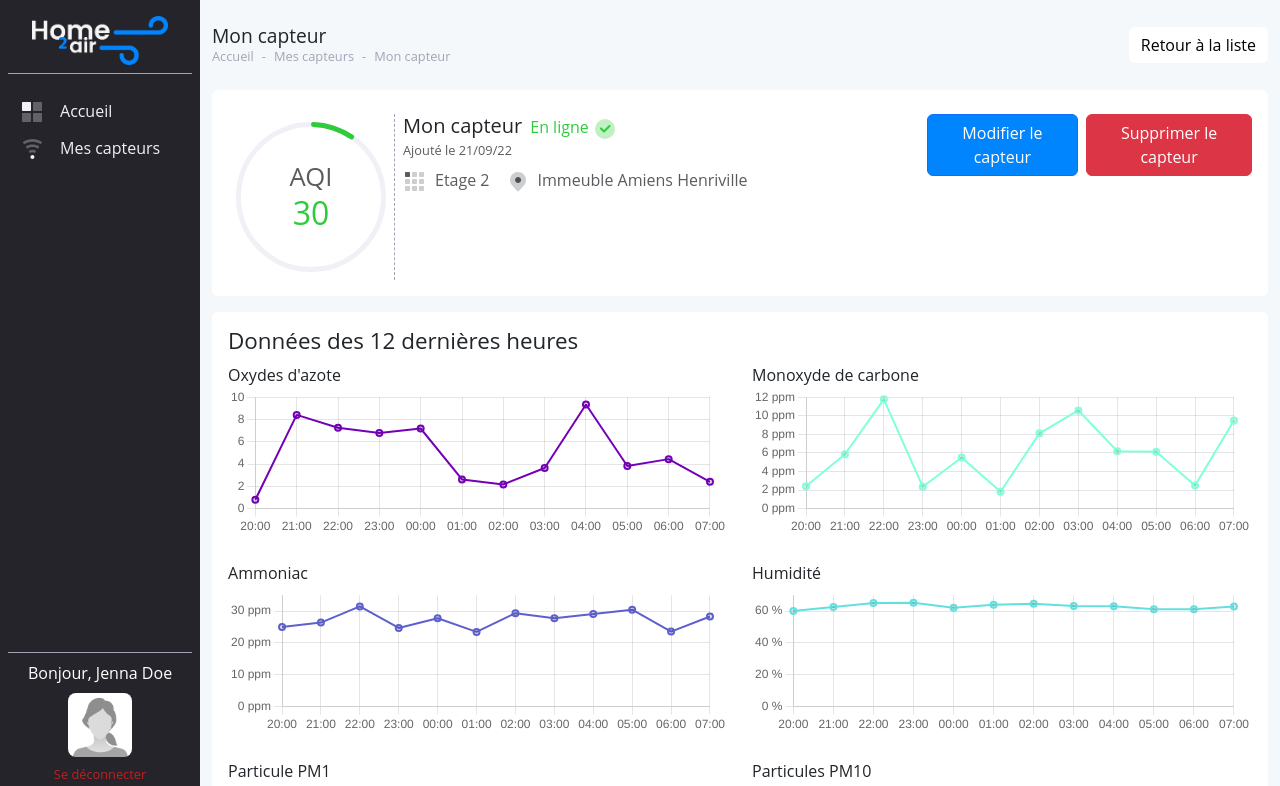
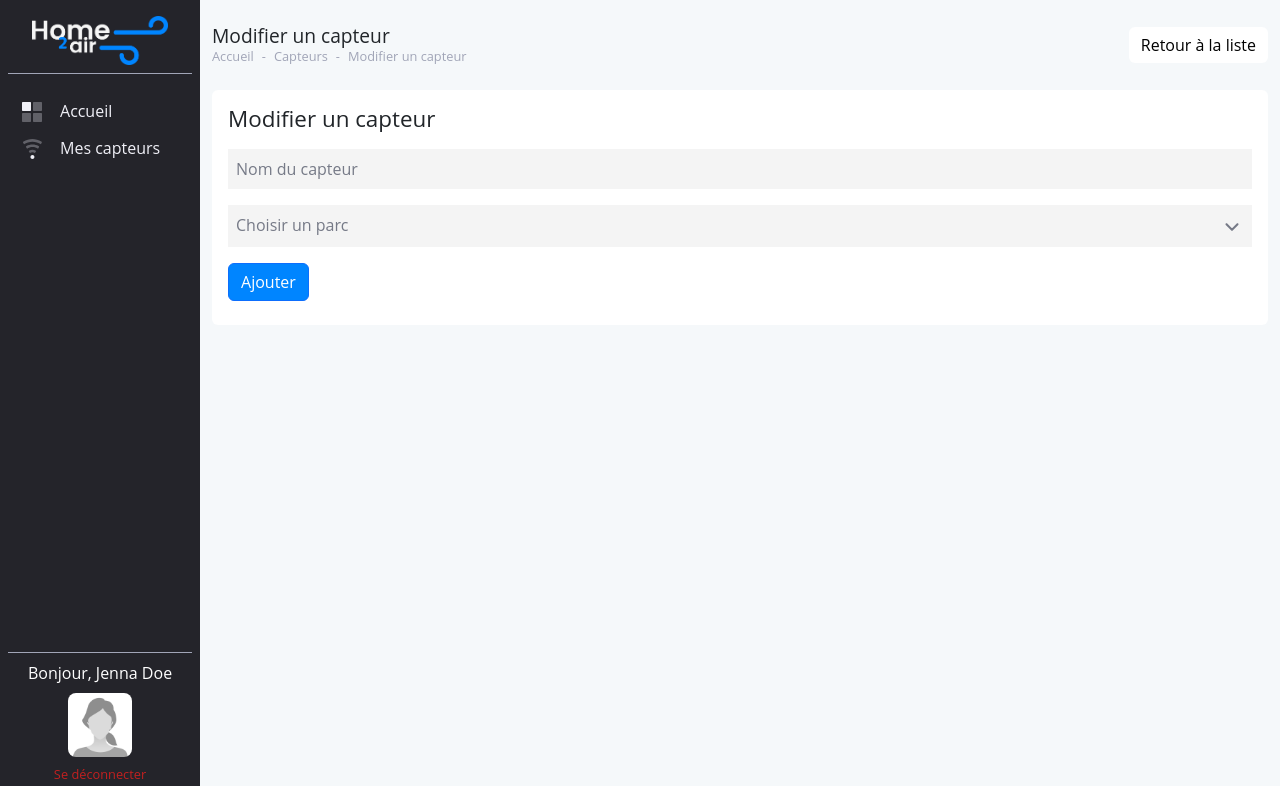
Before and after one commit to guillaume-bgr/HomeToAirDesktop, a React (Vite) app in the folder src/renderer/: page /sensors/edit in a window 1280 px wide. Shown: the top 786 px of the page. Built offline with nearby package versions, Linux system fonts and the light colour scheme.

Commit message:
Formulaire conditionnel

```diff
--- a/src/renderer/src/components/forms/add/AddSensor.jsx
+++ b/src/renderer/src/components/forms/add/SensorForm.jsx
@@ -2,24 +2,36 @@ import Card from "../../widgets/Card";
 import TopBar from "../../layout/Topbar";
 import NiceSelect from "../../widgets/NiceSelect";
 
-function AddSensor() {
+function SensorForm(props) {
+    let formOptions = {
+        pageTitle: 'Ajouter un capteur',
+        data: {
+            name: props.sensor?.name,
+            park: props.sensor?.Park,
+        }
+    }
+
+    if (props.action == 'edit') {
+        formOptions.pageTitle = 'Modifier un capteur';
+    }
+
     return (
         <div className="container">
             <TopBar
-            pageTitle="Ajouter un capteur"
+            pageTitle={formOptions.pageTitle}
             breadcrumbs={[
                 {title: 'Accueil', path: '/'},
                 {title: 'Capteurs', path: '/sensors'},
-                {title: 'Ajouter un capteur'}
+                {title: formOptions.pageTitle}
             ]}
             buttons={[{title: 'Retour à la liste', path:'/sensors', className: 'btn-secondary'}]}
             />
             <div className="row">
                 <div className="col-12">
-                    <Card title="Ajouter un capteur">
+                    <Card title={formOptions.pageTitle}>
                         <form method="POST" className="py-2">
-                            <input type="text" name="name" className="form-input-solid shadow-none mb-3" placeholder="Nom du capteur" />
-                            <NiceSelect placeholder="Choisir un parc" options={
+                            <input type="text" name="name" value={formOptions.data.name} className="form-input-solid shadow-none mb-3" placeholder="Nom du capteur" />
+                            <NiceSelect name="park" value={formOptions.data.park?.id} placeholder={formOptions.data.park?.name ? formOptions.data.park?.name : "Choisir un parc"} options={
                                 [
                                     {
                                         value: 1,
@@ -44,4 +56,4 @@ function AddSensor() {
     )
 }
 
-export default AddSensor;
+export default SensorForm;
--- a/src/renderer/src/components/widgets/NiceSelect.jsx
+++ b/src/renderer/src/components/widgets/NiceSelect.jsx
@@ -1,8 +1,8 @@
-import { useState } from "react"
+import { useState, useEffect } from "react"
 
 function NiceSelect(props) {
     const [optionsDisplay, setOptionsDisplay] = useState(false);
-    const [value, setValue] = useState(null);
+    const [value, setValue] = useState(props.value);
     const [label, setLabel] = useState(null);
 
     const handleValue = (option) => {
@@ -10,6 +10,10 @@ function NiceSelect(props) {
         setLabel(option.label);
         setOptionsDisplay(false);
     }
+
+    useEffect(() => {
+        setValue(1)
+    }, [])
 
     return (
         <>
--- a/src/renderer/src/pages/Sensors/Sensors.jsx
+++ b/src/renderer/src/pages/Sensors/Sensors.jsx
@@ -96,8 +96,8 @@ function Sensors() {
                             </svg>
                           </span>
                         </ Link>
-                        <a
-                          href="#"
+                        <Link
+                          to="/sensors/edit"
                           className="btn btn-icon btn-bg-light btn-active-color-primary btn-sm me-1"
                         >
                           <span className="svg-icon svg-icon-3">
@@ -119,7 +119,7 @@ function Sensors() {
                               ></path>
                             </svg>
                           </span>
-                        </a>
+                        </Link>
                         <a
                           href="javascript:void(0)"
                           className="btn btn-icon btn-bg-light btn-active-color-primary btn-sm"
```
Also changed, not shown: src/renderer/src/App.jsx (+7 -3 lines).
